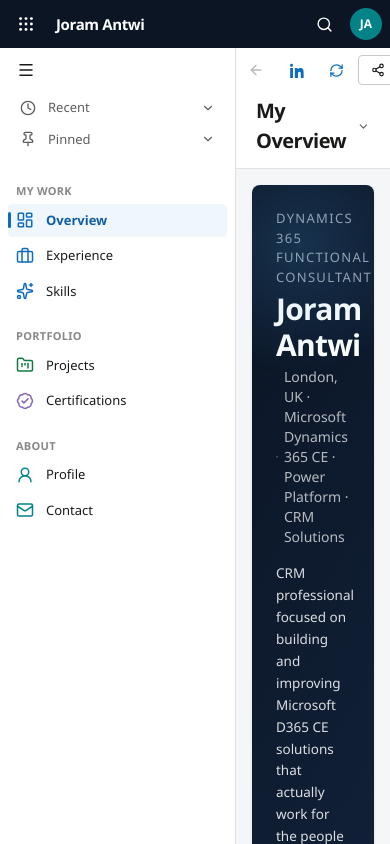
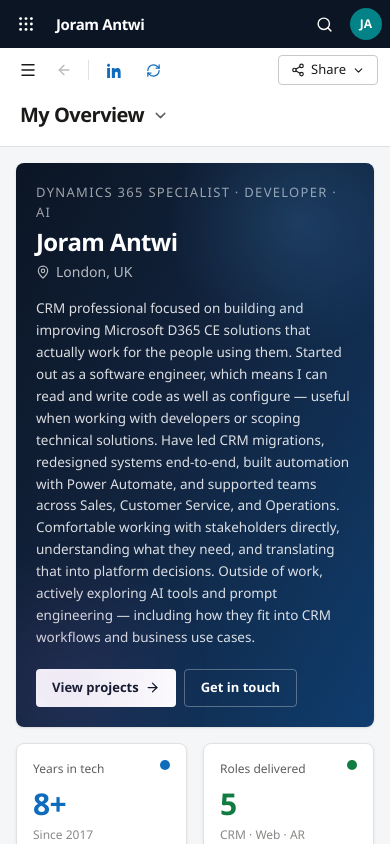
Before and after one commit to joramantwi/Joram-Portfolio, a Next.js app: page / in a window 390 px wide. Built offline with nearby package versions, Linux system fonts and the light colour scheme.

Commit message:
Make site responsive (mobile nav drawer) + equalize Skills card heights

```diff
--- a/src/app/layout.tsx
+++ b/src/app/layout.tsx
@@ -2,7 +2,7 @@
 import "./globals.css";
 
 export const metadata: Metadata = {
-  title: "Joram Antwi · Dynamics 365 Functional Consultant",
+  title: "Joram Antwi · Dynamics 365 Specialist · Developer · AI",
   description:
     "Professional portfolio of Joram Antwi — Microsoft Dynamics 365 CE, Power Platform and CRM solutions consultant based in London, UK.",
 };
--- a/src/components/AppLauncher.tsx
+++ b/src/components/AppLauncher.tsx
@@ -165,7 +165,7 @@
 
       {open && (
         <div
-          className="absolute left-0 top-full z-50 mt-1.5 w-[340px] origin-top-left overflow-hidden rounded-xl border bg-white text-[var(--text)] shadow-2xl sm:w-[380px]"
+          className="absolute left-0 top-full z-50 mt-1.5 w-[min(340px,calc(100vw-1rem))] origin-top-left overflow-hidden rounded-xl border bg-white text-[var(--text)] shadow-2xl sm:w-[380px]"
           style={{ borderColor: "var(--border)", animation: "launcherIn 0.14s ease-out" }}
           role="dialog"
           aria-label="Apps I've worked with"
--- a/src/components/AppShell.tsx
+++ b/src/components/AppShell.tsx
@@ -18,9 +18,11 @@
   const [view, setView] = useState<ViewKey>("overview");
   const [history, setHistory] = useState<ViewKey[]>([]);
   const [collapsed, setCollapsed] = useState(false);
+  const [mobileNav, setMobileNav] = useState(false);
 
   const navigate = useCallback(
     (next: ViewKey) => {
+      setMobileNav(false);
       setView((current) => {
         if (current !== next) setHistory((h) => [...h, current]);
         return next;
@@ -48,9 +50,17 @@
               onSelect={navigate}
               collapsed={collapsed}
               onToggle={() => setCollapsed((c) => !c)}
+              mobileOpen={mobileNav}
+              onMobileClose={() => setMobileNav(false)}
             />
             <main className="flex min-w-0 flex-1 flex-col">
-              <CommandBar view={view} onBack={goBack} canGoBack={history.length > 0} />
+              <CommandBar
+                view={view}
+                onBack={goBack}
+                canGoBack={history.length > 0}
+                onNavigate={navigate}
+                onOpenNav={() => setMobileNav(true)}
+              />
               <div className="flex-1 overflow-y-auto p-4 lg:p-5">
                 <div key={view} className="view-enter mx-auto max-w-6xl">
                   {view === "overview" && <OverviewView onNavigate={navigate} />}
--- a/src/components/CommandBar.tsx
+++ b/src/components/CommandBar.tsx
@@ -1,10 +1,10 @@
 "use client";
 
-import type { ComponentType, CSSProperties } from "react";
-import { ArrowLeft, ChevronDown, RefreshCw, Share2 } from "lucide-react";
+import { useEffect, useRef, useState, type ComponentType, type CSSProperties } from "react";
+import { ArrowLeft, Check, ChevronDown, Menu, RefreshCw, Share2 } from "lucide-react";
 import { profile } from "@/data/portfolio";
 import { LinkedInIcon } from "./ui";
-import { viewTitles, type ViewKey } from "./nav";
+import { navGroups, viewTitles, type ViewKey } from "./nav";
 
 type IconType = ComponentType<{ size?: number; style?: CSSProperties }>;
 
@@ -12,12 +12,36 @@
   view: ViewKey;
   onBack: () => void;
   canGoBack: boolean;
+  onNavigate: (v: ViewKey) => void;
+  onOpenNav: () => void;
 };
 
-export default function CommandBar({ view, onBack, canGoBack }: CommandBarProps) {
+export default function CommandBar({ view, onBack, canGoBack, onNavigate, onOpenNav }: CommandBarProps) {
+  const [menuOpen, setMenuOpen] = useState(false);
+  const menuRef = useRef<HTMLDivElement>(null);
+
+  useEffect(() => {
+    if (!menuOpen) return;
+    const handler = (e: MouseEvent) => {
+      if (menuRef.current && !menuRef.current.contains(e.target as Node)) {
+        setMenuOpen(false);
+      }
+    };
+    document.addEventListener("mousedown", handler);
+    return () => document.removeEventListener("mousedown", handler);
+  }, [menuOpen]);
+
   return (
     <div className="shrink-0 border-b bg-white" style={{ borderColor: "var(--border)" }}>
       <div className="flex items-center gap-1 px-3 py-1.5 text-[13px]">
+        <button
+          onClick={onOpenNav}
+          aria-label="Open navigation"
+          className="grid h-8 w-8 place-items-center rounded transition-colors hover:bg-[var(--sidebar-hover)] lg:hidden"
+        >
+          <Menu size={18} />
+        </button>
+
         <button
           onClick={onBack}
           disabled={!canGoBack}
@@ -41,11 +65,65 @@
         </div>
       </div>
 
-      <div className="flex items-center gap-2 px-5 pb-3 pt-1">
-        <h1 className="text-[20px] font-semibold tracking-tight text-[var(--text)]">
-          {viewTitles[view]}
-        </h1>
-        <ChevronDown size={17} className="text-[var(--text-secondary)]" />
+      <div ref={menuRef} className="relative px-5 pb-3 pt-1">
+        <button
+          onClick={() => setMenuOpen((o) => !o)}
+          aria-haspopup="menu"
+          aria-expanded={menuOpen}
+          className="-mx-2 flex items-center gap-2 rounded px-2 py-1 transition-colors hover:bg-[var(--sidebar-hover)]"
+        >
+          <h1 className="text-[20px] font-semibold tracking-tight text-[var(--text)]">
+            {viewTitles[view]}
+          </h1>
+          <ChevronDown
+            size={17}
+            className={`text-[var(--text-secondary)] transition-transform duration-200 ${
+              menuOpen ? "rotate-180" : ""
+            }`}
+          />
+        </button>
+
+        {menuOpen && (
+          <div
+            role="menu"
+            className="launcher-in absolute left-5 top-full z-30 mt-1 w-64 rounded-lg border bg-white p-1.5 shadow-lg"
+            style={{ borderColor: "var(--border)" }}
+          >
+            {navGroups.map((group) => (
+              <div key={group.heading} className="py-1">
+                <p className="px-2 py-1 text-[10.5px] font-semibold uppercase tracking-wide text-[var(--text-muted)]">
+                  {group.heading}
+                </p>
+                {group.items.map((item) => {
+                  const Icon = item.icon;
+                  const active = item.key === view;
+                  return (
+                    <button
+                      key={item.key}
+                      role="menuitem"
+                      onClick={() => {
+                        onNavigate(item.key);
+                        setMenuOpen(false);
+                      }}
+                      className="flex w-full items-center gap-2.5 rounded px-2 py-1.5 text-left text-[13px] transition-colors hover:bg-[var(--sidebar-hover)]"
+                      style={{
+                        background: active ? "var(--sidebar-active)" : undefined,
+                        color: active ? "var(--d365-blue)" : "var(--text)",
+                        fontWeight: active ? 600 : 400,
+                      }}
+                    >
+                      <Icon size={15} style={{ color: item.color }} />
+                      {item.label}
+                      {active && (
+                        <Check size={14} className="ml-auto text-[var(--d365-blue)]" />
+                      )}
+                    </button>
+                  );
+                })}
+              </div>
+            ))}
+          </div>
+        )}
       </div>
     </div>
   );
--- a/src/components/Sidebar.tsx
+++ b/src/components/Sidebar.tsx
@@ -1,6 +1,6 @@
 "use client";
 
-import { Menu, Clock, Pin, ChevronDown } from "lucide-react";
+import { Menu, Clock, Pin, ChevronDown, X } from "lucide-react";
 import { navGroups, type ViewKey } from "./nav";
 
 type SidebarProps = {
@@ -8,12 +8,25 @@
   onSelect: (key: ViewKey) => void;
   collapsed: boolean;
   onToggle: () => void;
+  mobileOpen: boolean;
+  onMobileClose: () => void;
 };
 
-export default function Sidebar({ active, onSelect, collapsed, onToggle }: SidebarProps) {
+export default function Sidebar({ active, onSelect, collapsed, onToggle, mobileOpen, onMobileClose }: SidebarProps) {
   return (
+    <>
+      {/* Backdrop (mobile only) */}
+      {mobileOpen && (
+        <div
+          className="fixed inset-x-0 bottom-0 top-12 z-40 bg-black/40 lg:hidden"
+          onClick={onMobileClose}
+          aria-hidden
+        />
+      )}
       <nav
-      className="flex h-full flex-col border-r bg-white transition-all duration-200 shrink-0"
+        className={`fixed left-0 top-12 z-50 flex h-[calc(100dvh-3rem)] flex-col border-r bg-white shrink-0 transition-[transform,width] duration-200 lg:static lg:top-auto lg:z-auto lg:h-full lg:translate-x-0 lg:shadow-none ${
+          mobileOpen ? "translate-x-0 shadow-2xl" : "-translate-x-full"
+        }`}
         style={{
           width: collapsed ? 48 : 236,
           borderColor: "var(--border)",
@@ -23,9 +36,16 @@
           <button
             onClick={onToggle}
             aria-label="Toggle navigation"
-          className="grid h-9 w-9 place-items-center rounded hover:bg-[var(--sidebar-hover)] transition-colors"
+            className="hidden h-9 w-9 place-items-center rounded hover:bg-[var(--sidebar-hover)] transition-colors lg:grid"
           >
             <Menu size={18} />
+          </button>
+          <button
+            onClick={onMobileClose}
+            aria-label="Close navigation"
+            className="grid h-9 w-9 place-items-center rounded hover:bg-[var(--sidebar-hover)] transition-colors lg:hidden"
+          >
+            <X size={18} />
           </button>
         </div>
 
@@ -84,6 +104,7 @@
         ))}
       </div>
       </nav>
+    </>
   );
 }
 
--- a/src/components/views/OverviewView.tsx
+++ b/src/components/views/OverviewView.tsx
@@ -10,7 +10,7 @@
     <div className="space-y-4">
       {/* Hero */}
       <div
-        className="relative overflow-hidden rounded-lg p-6 text-white shadow-sm"
+        className="relative overflow-hidden rounded-lg p-5 text-white shadow-sm sm:p-6"
         style={{
           background:
             "linear-gradient(120deg, var(--d365-navy) 0%, var(--d365-navy-2) 45%, #0f3d6e 100%)",
@@ -27,9 +27,9 @@
         <p className="text-[13px] font-medium uppercase tracking-widest text-white/60">
           {profile.title}
         </p>
-        <h1 className="mt-1 text-3xl font-bold tracking-tight">{profile.name}</h1>
+        <h1 className="mt-1 text-2xl font-bold tracking-tight sm:text-3xl">{profile.name}</h1>
         <p className="mt-1 flex items-center gap-1.5 text-sm text-white/70">
-          <MapPin size={14} /> {profile.location} · {profile.headline}
+          <MapPin size={14} /> {profile.location}
         </p>
         <p className="mt-4 max-w-3xl text-[13.5px] leading-relaxed text-white/85">
           {profile.summary}
--- a/src/components/views/SkillsView.tsx
+++ b/src/components/views/SkillsView.tsx
@@ -226,7 +226,7 @@
       </div>
 
       {/* Skill areas */}
-      <div className="stagger-children grid grid-cols-1 items-start gap-4 lg:grid-cols-2">
+      <div className="stagger-children grid grid-cols-1 gap-4 lg:grid-cols-2">
         {groups.map((group) => {
           const meta =
             CATEGORY_META[group.category] ??
@@ -235,13 +235,13 @@
           return (
             <div
               key={group.category}
-              className="card-lift overflow-hidden rounded-xl border bg-white shadow-sm"
+              className="card-lift flex h-full flex-col overflow-hidden rounded-xl border bg-white shadow-sm"
               style={{ borderColor: "var(--border)" }}
             >
               {/* accent bar */}
               <div className="h-1 w-full" style={{ background: meta.accent }} />
 
-              <div className="p-5">
+              <div className="flex flex-1 flex-col p-5">
                 <div className="flex items-center gap-3">
                   <span
                     className="grid h-11 w-11 shrink-0 place-items-center rounded-lg"
--- a/src/data/portfolio.ts
+++ b/src/data/portfolio.ts
@@ -1,6 +1,6 @@
 export const profile = {
   name: "Joram Antwi",
-  title: "Dynamics 365 Functional Consultant",
+  title: "Dynamics 365 Specialist · Developer · AI",
   headline: "Microsoft Dynamics 365 CE · Power Platform · CRM Solutions",
   location: "London, UK",
   linkedin: "https://linkedin.com/in/joramantwi",
```
Lines whose indentation alone changed are shown as unchanged.
